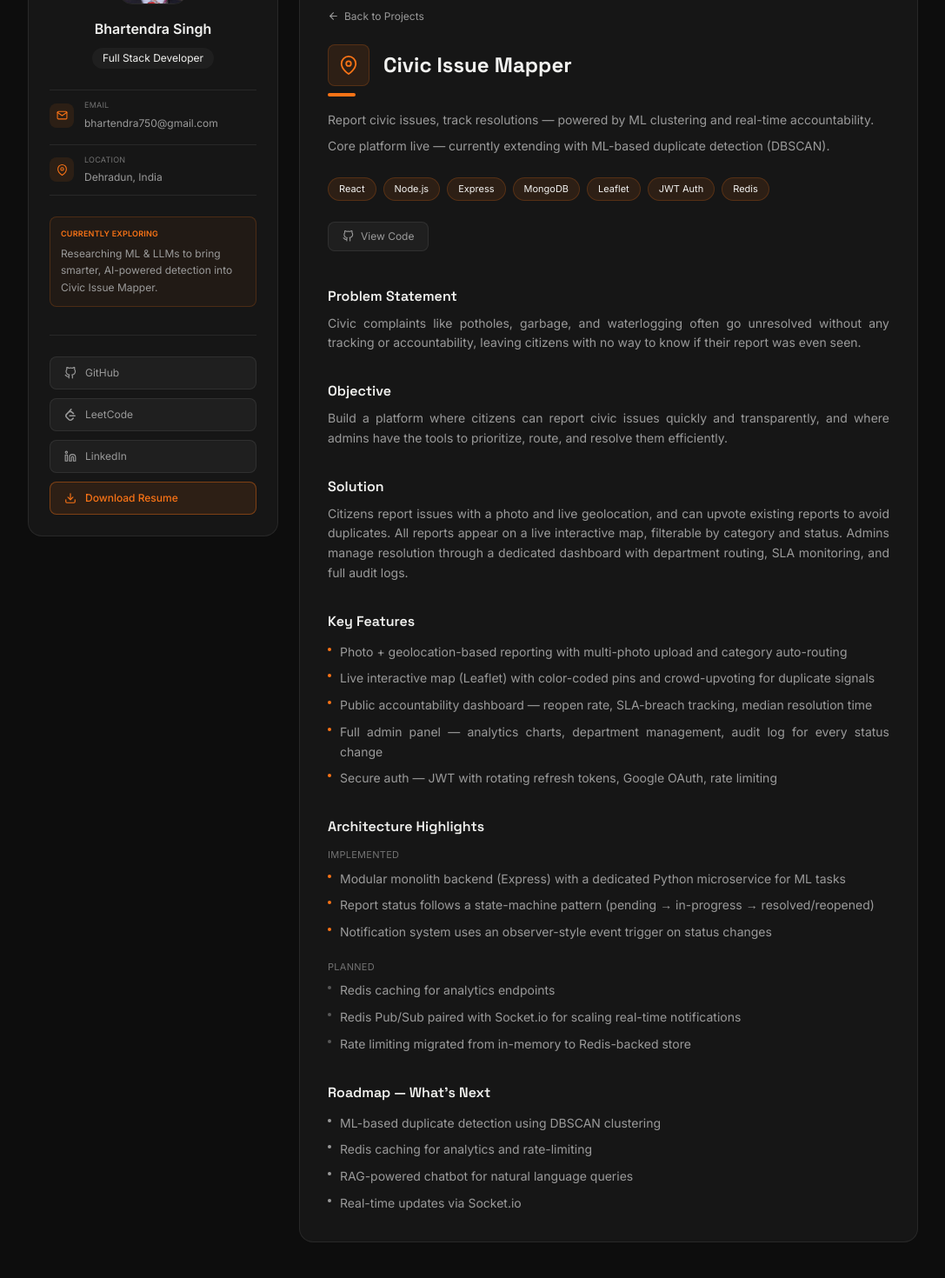
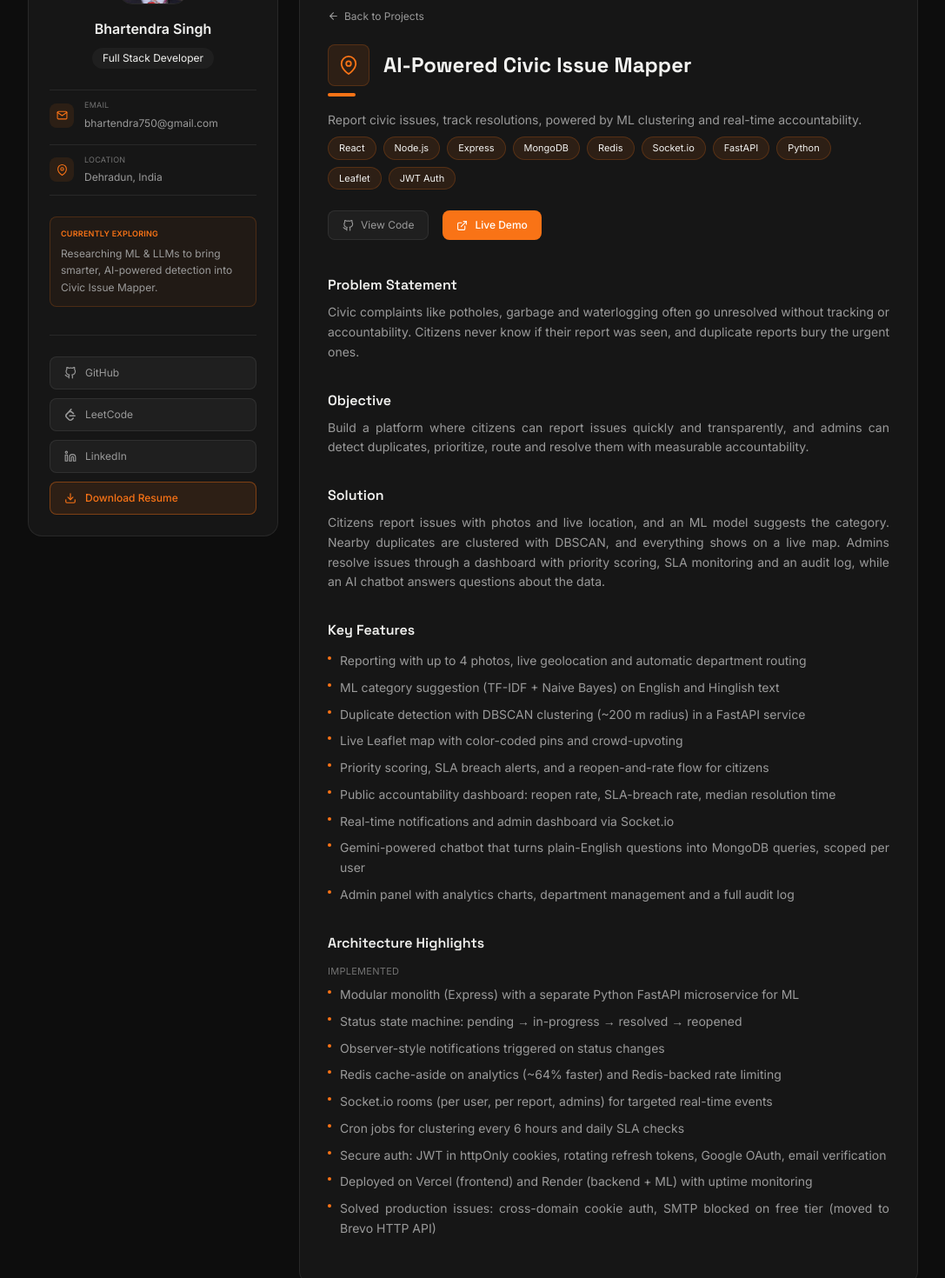
Before and after one commit to Bhartendra-singh/Bhartendra-portfolio, a React (Vite) app in the folder frontend/: page /projects/civic-issue-mapper in a window 1280 px wide. Shown: the part 140-1610 px from the top of the page at 87% size, without its empty margins (96-1183 px from the left). Built offline with nearby package versions, Linux system fonts and the light colour scheme.

Commit message:
Update Civic Issue Mapper as completed

```diff
--- a/frontend/src/data/projectsData.js
+++ b/frontend/src/data/projectsData.js
@@ -3,44 +3,45 @@ import { FiMapPin, FiHome } from 'react-icons/fi';
 export const projects = [
   {
     slug: 'civic-issue-mapper',
-    title: 'Civic Issue Mapper',
-    tagline: 'Report civic issues, track resolutions — powered by ML clustering and real-time accountability.',
+    title: 'AI-Powered Civic Issue Mapper',
+    tagline: 'Report civic issues, track resolutions, powered by ML clustering and real-time accountability.',
     icon: FiMapPin,
-    tech: ['React', 'Node.js', 'Express', 'MongoDB', 'Leaflet', 'JWT Auth', 'Redis'],
+    tech: ['React', 'Node.js', 'Express', 'MongoDB', 'Redis', 'Socket.io', 'FastAPI', 'Python', 'Leaflet', 'JWT Auth'],
     github: 'https://github.com/Bhartendra-singh/civic-issue-mapper',
-    live: '',
-    status: 'Core platform live — currently extending with ML-based duplicate detection (DBSCAN).',
+    live: 'https://civic-issue-mapper.vercel.app',
+    status: '',
     problem:
-      'Civic complaints like potholes, garbage, and waterlogging often go unresolved without any tracking or accountability, leaving citizens with no way to know if their report was even seen.',
+      'Civic complaints like potholes, garbage and waterlogging often go unresolved without tracking or accountability. Citizens never know if their report was seen, and duplicate reports bury the urgent ones.',
     objective:
-      'Build a platform where citizens can report civic issues quickly and transparently, and where admins have the tools to prioritize, route, and resolve them efficiently.',
+      'Build a platform where citizens can report issues quickly and transparently, and admins can detect duplicates, prioritize, route and resolve them with measurable accountability.',
     solution:
-      'Citizens report issues with a photo and live geolocation, and can upvote existing reports to avoid duplicates. All reports appear on a live interactive map, filterable by category and status. Admins manage resolution through a dedicated dashboard with department routing, SLA monitoring, and full audit logs.',
+      'Citizens report issues with photos and live location, and an ML model suggests the category. Nearby duplicates are clustered with DBSCAN, and everything shows on a live map. Admins resolve issues through a dashboard with priority scoring, SLA monitoring and an audit log, while an AI chatbot answers questions about the data.',
     features: [
-      'Photo + geolocation-based reporting with multi-photo upload and category auto-routing',
-      'Live interactive map (Leaflet) with color-coded pins and crowd-upvoting for duplicate signals',
-      'Public accountability dashboard — reopen rate, SLA-breach tracking, median resolution time',
-      'Full admin panel — analytics charts, department management, audit log for every status change',
-      'Secure auth — JWT with rotating refresh tokens, Google OAuth, rate limiting',
+      'Reporting with up to 4 photos, live geolocation and automatic department routing',
+      'ML category suggestion (TF-IDF + Naive Bayes) on English and Hinglish text',
+      'Duplicate detection with DBSCAN clustering (~200 m radius) in a FastAPI service',
+      'Live Leaflet map with color-coded pins and crowd-upvoting',
+      'Priority scoring, SLA breach alerts, and a reopen-and-rate flow for citizens',
+      'Public accountability dashboard: reopen rate, SLA-breach rate, median resolution time',
+      'Real-time notifications and admin dashboard via Socket.io',
+      'Gemini-powered chatbot that turns plain-English questions into MongoDB queries, scoped per user',
+      'Admin panel with analytics charts, department management and a full audit log',
     ],
     architecture: {
       current: [
-        'Modular monolith backend (Express) with a dedicated Python microservice for ML tasks',
-        'Report status follows a state-machine pattern (pending → in-progress → resolved/reopened)',
-        'Notification system uses an observer-style event trigger on status changes',
+        'Modular monolith (Express) with a separate Python FastAPI microservice for ML',
+        'Status state machine: pending → in-progress → resolved → reopened',
+        'Observer-style notifications triggered on status changes',
+        'Redis cache-aside on analytics (~64% faster) and Redis-backed rate limiting',
+        'Socket.io rooms (per user, per report, admins) for targeted real-time events',
+        'Cron jobs for clustering every 6 hours and daily SLA checks',
+        'Secure auth: JWT in httpOnly cookies, rotating refresh tokens, Google OAuth, email verification',
+        'Deployed on Vercel (frontend) and Render (backend + ML) with uptime monitoring',
+        'Solved production issues: cross-domain cookie auth, SMTP blocked on free tier (moved to Brevo HTTP API)',
       ],
-      planned: [
-        'Redis caching for analytics endpoints',
-        'Redis Pub/Sub paired with Socket.io for scaling real-time notifications',
-        'Rate limiting migrated from in-memory to Redis-backed store',
-      ],
+      planned: [],
     },
-    roadmap: [
-      'ML-based duplicate detection using DBSCAN clustering',
-      'Redis caching for analytics and rate-limiting',
-      'RAG-powered chatbot for natural language queries',
-      'Real-time updates via Socket.io',
-    ],
+    roadmap: [],
   },
   {
     slug: 'stayora',
```
